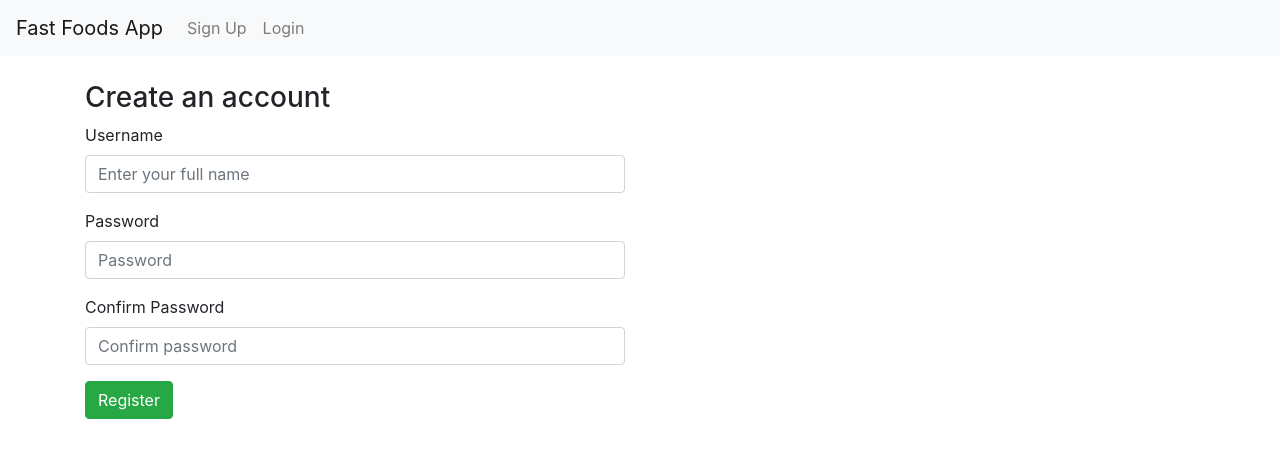
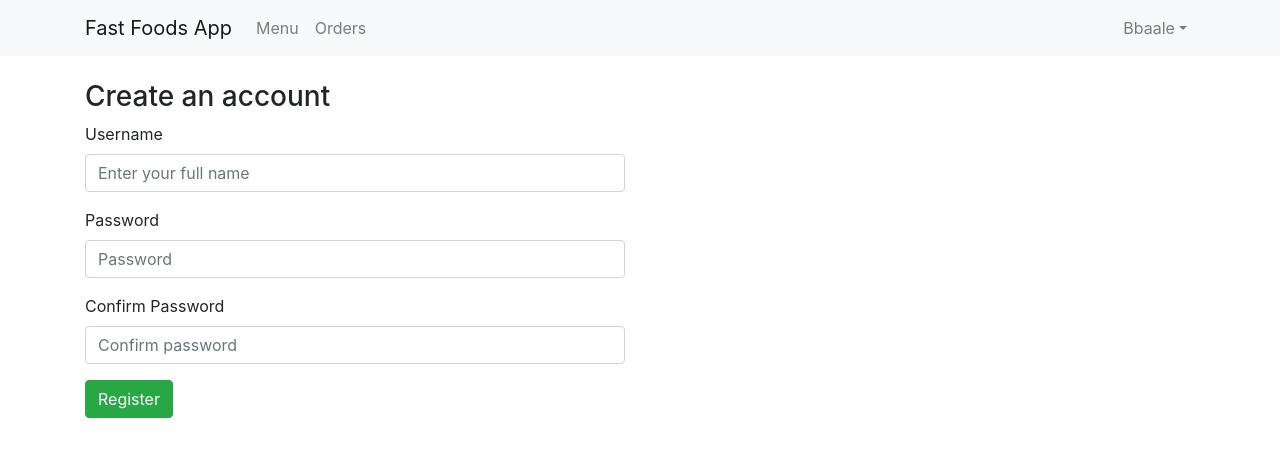
Before and after one commit to Bbaale15/react-library-app, a React (Create React App) app: page / in a window 1280 px wide. Shown: the top 458 px of the page. Built offline with nearby package versions, Linux system fonts and the light colour scheme.

Commit message:
Add redirect after login

```diff
--- a/public/index.html
+++ b/public/index.html
@@ -1,5 +1,6 @@
 <!DOCTYPE html>
 <html lang="en">
+
 <head>
   <meta charset="utf-8" />
   <link rel="shortcut icon" href="%PUBLIC_URL%/favicon.ico" />
@@ -20,8 +21,10 @@
       Learn how to configure a non-root public URL by running `npm run build`.
     -->
   <title>React-Library App</title>
-    <link rel="stylesheet" href="https://stackpath.bootstrapcdn.com/bootstrap/4.3.1/css/bootstrap.min.css" integrity="sha384-ggOyR0iXCbMQv3Xipma34MD+dH/1fQ784/j6cY/iJTQUOhcWr7x9JvoRxT2MZw1T" crossorigin="anonymous">
+  <link rel="stylesheet" href="https://stackpath.bootstrapcdn.com/bootstrap/4.3.1/css/bootstrap.min.css"
+    integrity="sha384-ggOyR0iXCbMQv3Xipma34MD+dH/1fQ784/j6cY/iJTQUOhcWr7x9JvoRxT2MZw1T" crossorigin="anonymous">
 </head>
+
 <body>
   <noscript>You need to enable JavaScript to run this app.</noscript>
   <div id="root"></div>
@@ -35,5 +38,16 @@
       To begin the development, run `npm start` or `yarn start`.
       To create a production bundle, use `npm run build` or `yarn build`.
     -->
+
+  <script src="https://code.jquery.com/jquery-3.3.1.slim.min.js"
+    integrity="sha384-q8i/X+965DzO0rT7abK41JStQIAqVgRVzpbzo5smXKp4YfRvH+8abtTE1Pi6jizo"
+    crossorigin="anonymous"></script>
+  <script src="https://cdnjs.cloudflare.com/ajax/libs/popper.js/1.14.7/umd/popper.min.js"
+    integrity="sha384-UO2eT0CpHqdSJQ6hJty5KVphtPhzWj9WO1clHTMGa3JDZwrnQq4sF86dIHNDz0W1"
+    crossorigin="anonymous"></script>
+  <script src="https://stackpath.bootstrapcdn.com/bootstrap/4.3.1/js/bootstrap.min.js"
+    integrity="sha384-JjSmVgyd0p3pXB1rRibZUAYoIIy6OrQ6VrjIEaFf/nJGzIxFDsf4x0xIM+B07jRM"
+    crossorigin="anonymous"></script>
 </body>
+
 </html>
--- a/src/App.css
+++ b/src/App.css
@@ -35,6 +35,10 @@
 } */
 
 
-.navbar{
+/* .navbar{
   margin-bottom: 25px !important;
+} */
+
+.main-div{
+  padding-top: 80px;
 }
--- a/src/App.js
+++ b/src/App.js
@@ -11,17 +11,18 @@ import { BrowserRouter as Router, Switch, Route, Redirect } from 'react-router-d
 class App extends React.Component {
 
   state = {
-    isLoggedIn: false
+    isLoggedIn: true,
+    userName: 'Bbaale'
   }
 
   render() {
     return (
-      <div>
+      <div className="main-div">
         <Router>
-          <Nav />
+          <Nav appTitle="Fast Foods App" isLoggedIn={this.state.isLoggedIn} userName = {this.state.userName} handleLogout = {this.handleLogOut}  />
           <div className="container">
             <div className="row">
-              <div className="col-6">
+              <div className="col-12">
                 <Switch>
                   <Route path="/" exact component={SignUpView} />
                   <Route path="/login" component={LoginView} />
@@ -34,11 +35,17 @@ class App extends React.Component {
       </div>
     )
   };
+
+
+  handleLogOut = (e) => {
+    e.preventDefault();
+    localStorage.clear();
+    window.location.href = '/login';
+    console.log('User has been logged out');
+  }
+
 }
 
-// function App(props) {
 
 
-// }
-
 export default App;
--- a/src/components/loginForm.js
+++ b/src/components/loginForm.js
@@ -1,23 +1,27 @@
 import React from 'react';
-import Button from  './button'
+import Button from './button'
 const loginForm = (props) => {
     const { handleSubmit, handleOnchange, disabled } = props;
-    return(
+    return (
         <div>
             <h3>Login Form</h3>
-            <form  onSubmit={handleSubmit}>
+            <div className="row">
+                <div className="col-6">
+                    <form onSubmit={handleSubmit}>
                         <div className="form-group">
                             <label htmlFor="username">Username</label>
-                    <input onChange={handleOnchange} type="text" className="form-control" id="username"  name="username" placeholder="Enter your full name"/>
+                            <input onChange={handleOnchange} type="text" className="form-control" id="username" name="username" placeholder="Enter your full name" />
                         </div>
                         <div className="form-group">
                             <label htmlFor="password">Password</label>
-                    <input onChange={handleOnchange} type="password" className="form-control" id="password" name="password" placeholder="Password"/>
+                            <input onChange={handleOnchange} type="password" className="form-control" id="password" name="password" placeholder="Password" />
                         </div>
-                <Button disabled={disabled} type="submit" action="Login" className="btn-success"/>
+                        <Button disabled={disabled} type="submit" action="Login" className="btn-success" />
                     </form>
+                </div>
+            </div>
 
         </div>
     );
 }
-export  default  loginForm;
+export default loginForm;
--- a/src/components/nav.js
+++ b/src/components/nav.js
@@ -2,29 +2,59 @@ import React from 'react';
 import { Link } from 'react-router-dom';
 
 const nav = (props) => {
-    const { appTitle } = props;
+    const { appTitle, isLoggedIn, handleLogout, userName } = props;
     return (
-        <nav className="navbar navbar-expand-md navbar-light bg-light">
-            <a className="navbar-brand" href="/">{appTitle}</a>
+        <nav className="navbar fixed-top navbar-expand-lg navbar-light bg-light">
+         <div className="container">
+            <Link className="navbar-brand" to='/'>
+                {appTitle}
+            </Link>
             <button className="navbar-toggler" type="button" data-toggle="collapse" data-target="#navbarNav" aria-controls="navbarNav" aria-expanded="false" aria-label="Toggle navigation">
                 <span className="navbar-toggler-icon"></span>
             </button>
+
             <div className="collapse navbar-collapse" id="navbarNav">
-                <ul className="navbar-nav">
-                    <Link className="nav-link" to='/'>
-                        <li className="nav-item active">
-                            Sign Up
-                        </li>
-                    </Link>
-                    <Link className="nav-link" to='/login'>
-                        <li className="nav-item">
-                            Login
-                        </li>
-                    </Link>
-                </ul>
+                {isLoggedIn ? <LoggedInMenu  userName = {userName} handleLogout = {handleLogout}  /> : <LoggedOutMenu />}
             </div>
+         </div>
         </nav>
     );
 }
 
+// Logged in menu
+const LoggedOutMenu = (props) => {
+    return (
+        <ul className="navbar-nav w-100">
+            <li className="nav-item">
+                <Link className="nav-link" to='/'>Sign Up </Link>
+            </li>
+            <li className="nav-item">
+                <Link className="nav-link" to='/login'> Login </Link>
+            </li>
+        </ul>
+    )
+}
+
+const LoggedInMenu = (props) => {
+    const {userName, handleLogout } = props;
+    return (
+        <ul className="navbar-nav w-100">
+            <li className="nav-item">
+                <Link className="nav-link" to='/menu'> Menu </Link>
+            </li>
+            <li className="nav-item">
+                <Link className="nav-link" to='/orders'> Orders </Link>
+            </li>
+
+            <li className="nav-item dropdown ml-auto">
+                <Link className="nav-link dropdown-toggle" to="#" data-toggle="dropdown" aria-haspopup="true" aria-expanded="false" >{userName}</Link>
+                <div className="dropdown-menu dropdown-menu-right" aria-labelledby="navbarDropdownMenuLink">
+                    <Link className="dropdown-item" to="/myorders">My Orders</Link>
+                    <Link className="dropdown-item" to="#" onClick={handleLogout}>Log Out</Link>
+                </div>
+            </li>
+        </ul>
+    )
+}
+
 export default nav;
--- a/src/components/signupForm.js
+++ b/src/components/signupForm.js
@@ -1,31 +1,34 @@
 import React from 'react';
-import Button from  './button'
+import Button from './button'
 const signupForm = (props) => {
     const { handleSubmit, handleOnchange, disabled } = props;
-    return(
+    return (
         <div>
             <h3>Create an account</h3>
-            <form  onSubmit={handleSubmit}>
+            <div className="row">
+                <div className="col-6">
+                    <form onSubmit={handleSubmit}>
                         {/* <div className="form-group">
                     <label htmlFor="email">Email address</label>
                     <input onChange={handleOnchange} type="email" className="form-control" id="email" name = "email"  aria-describedby="emailHelp" placeholder="Enter email"/>
                 </div> */}
                         <div className="form-group">
                             <label htmlFor="username">Username</label>
-                    <input onChange={handleOnchange} type="text" className="form-control" id="username"  name="username" placeholder="Enter your full name"/>
+                            <input onChange={handleOnchange} type="text" className="form-control" id="username" name="username" placeholder="Enter your full name" />
                         </div>
                         <div className="form-group">
                             <label htmlFor="password">Password</label>
-                    <input onChange={handleOnchange} type="password" className="form-control" id="password" name="password" placeholder="Password"/>
+                            <input onChange={handleOnchange} type="password" className="form-control" id="password" name="password" placeholder="Password" />
                         </div>
                         <div className="form-group">
                             <label htmlFor="confirmPassword">Confirm Password</label>
-                    <input onChange={handleOnchange} type="password" className="form-control" id="confirmPassword" name="confirmPassword" placeholder="Confirm password"/>
+                            <input onChange={handleOnchange} type="password" className="form-control" id="confirmPassword" name="confirmPassword" placeholder="Confirm password" />
                         </div>
-                <Button disabled={disabled} type="submit" action="Register" className="btn-success"/>
+                        <Button disabled={disabled} type="submit" action="Register" className="btn-success" />
                     </form>
-
+                </div>
+            </div>
         </div>
     );
 }
-export  default  signupForm;
+export default signupForm;
--- a/src/views/LoginView.js
+++ b/src/views/LoginView.js
@@ -27,7 +27,7 @@ class LoginView extends React.Component {
             if(res){
                localStorage.setItem('userData', res);
                // Redirect to private area.
-            //    browserHistory.push('/menu');
+               this.props.history.push('/menu');
             }
         });
     }
--- a/src/views/MenuView.js
+++ b/src/views/MenuView.js
@@ -12,6 +12,7 @@ class MenuView extends React.Component {
 
      componentDidMount() {
          // Fetch menu items here.
+
     }
 }
 
--- a/src/views/NavView.js
+++ b/src/views/NavView.js
@@ -5,7 +5,7 @@ class NavView extends React.Component {
 
     render() {
       return (
-          <Nav appTitle="Fast Foods App"/>
+          <Nav  appTitle={this.props.appTitle} isLoggedIn = {this.props.isLoggedIn} userName = {this.props.userName}  handleLogout = {this.props.handleLogout} />
       )
     }
 }
```
Lines whose indentation alone changed are shown as unchanged.
